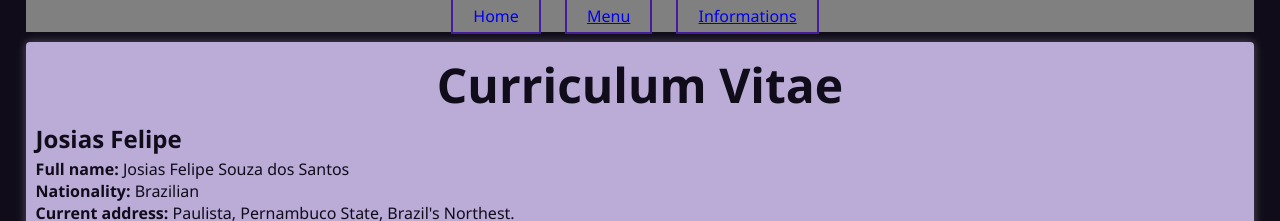
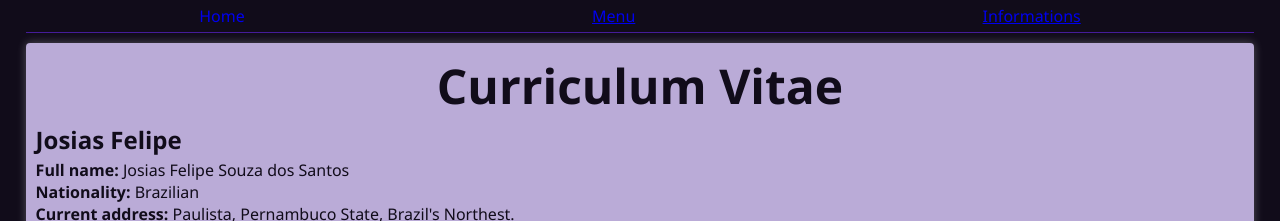
Before and after one commit to josiasfelipe/portifolio, a plain HTML site: page curriculum.html in a window 1280 px wide. Shown: the top 221 px of the page. Drawn offline with Linux system fonts and the light colour scheme.

Commit message:
little changes

```diff
--- a/style/curriculum-style.css
+++ b/style/curriculum-style.css
@@ -26,23 +26,20 @@ html, body {
 }
 
 header {
-    display: flex;
-    background-color: gray;
+    display: block;
+    background-color: var(--cor1);
+    color: #451C99;
     width: 96vw;
-    margin: auto;
+    border-bottom: 1px solid var(--cor4);
 }
 
 #top-menu {
-    display: inline-block;
-    padding: 5px 20px;
-    margin-bottom: 10px;
-    margin: auto;
+    display: flex;
 }
 
 .header-menu {
-    border: 2px solid #451C99;
     padding: 5px 20px;
-    margin: 0px 10px;
+    margin: auto;
 }
 
 #home-menu {
```
